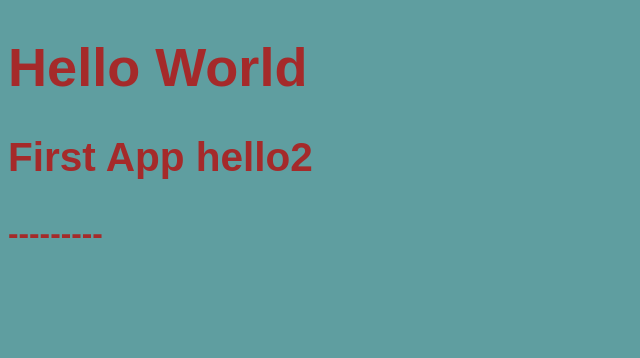
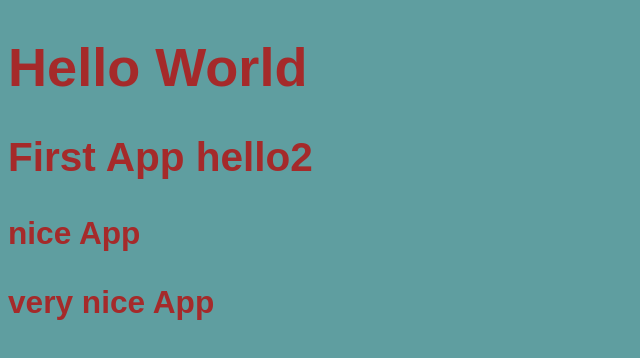
Before and after one commit to VicenteOgalde/React-0-to-Expert-Udemy, a React (Vite) app in the folder 04-react-intro/counter-app-vite/: page / in a window 1280 px wide. Shown: the top 358 px of the page, without its empty margins (0-640 px from the left). Built offline with nearby package versions, Linux system fonts and the light colour scheme.

Commit message:
commit 41

```diff
--- a/04-react-intro/counter-app-vite/package.json
+++ b/04-react-intro/counter-app-vite/package.json
@@ -10,6 +10,7 @@
     "preview": "vite preview"
   },
   "dependencies": {
+    "prop-types": "^15.8.1",
     "react": "^18.2.0",
     "react-dom": "^18.2.0"
   },
--- a/04-react-intro/counter-app-vite/src/FirstApp.jsx
+++ b/04-react-intro/counter-app-vite/src/FirstApp.jsx
@@ -1,12 +1,24 @@
+import PropTypes from 'prop-types';
+
+
 const newMessage = {m1:"hello",m2:"hello2"};
 
 const getFirstMessage=(message)=>message.m2;
 
-export function FirstApp(){
-
+export function FirstApp({title,subTitle}){
 
     return <>
     <h2>First App {getFirstMessage(newMessage)}</h2>
-    <h3>---------</h3>
+    <h3>{title}</h3>
+    <h3>{subTitle}</h3>
     </>
 }
+
+FirstApp.propTypes={
+    title:PropTypes.string.isRequired,
+    subTitle:PropTypes.string
+}
+FirstApp.defaultProps = {
+    title:'title by default'
+    ,subTitle:"subtitle"
+}
--- a/04-react-intro/counter-app-vite/src/main.jsx
+++ b/04-react-intro/counter-app-vite/src/main.jsx
@@ -7,6 +7,6 @@ import './style.css'
 ReactDOM.createRoot(document.getElementById('root')).render(
     <React.StrictMode>
         <App></App>
-        <FirstApp></FirstApp>
+        <FirstApp title='nice App' subTitle='very nice App'></FirstApp>
     </React.StrictMode>
 )
```
